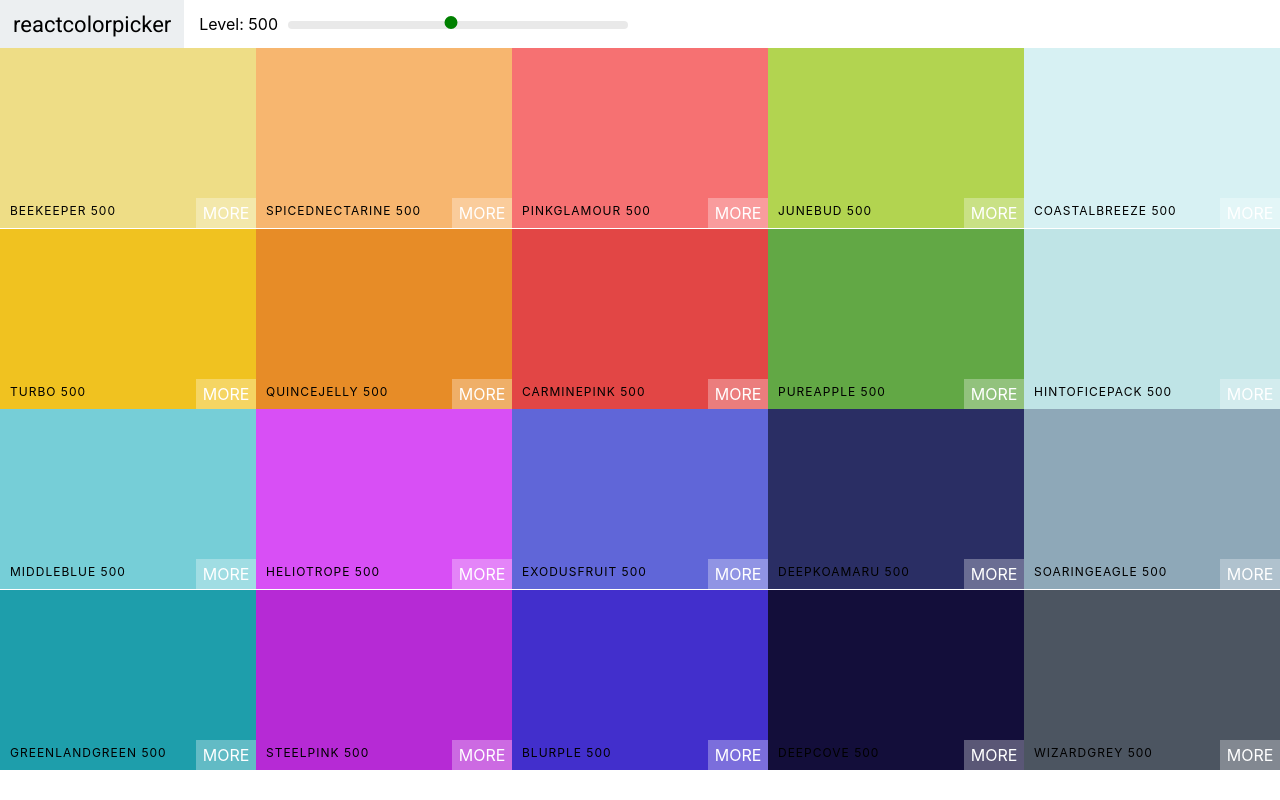
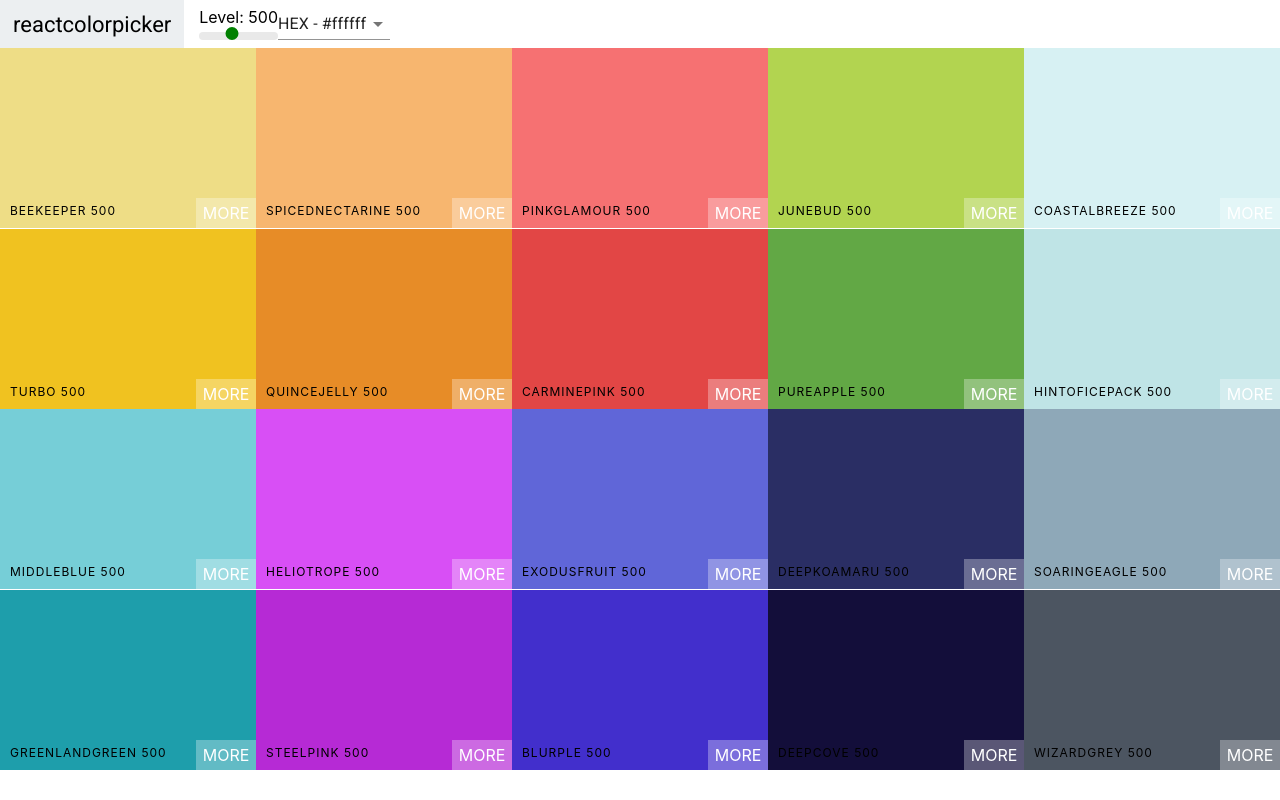
Before and after one commit to Vainakh/Colors_App, a React (Create React App) app: page / in a window 1280 px wide. Built offline with nearby package versions, Linux system fonts and the light colour scheme.

Commit message:
Add select and material ui

```diff
--- a/package.json
+++ b/package.json
@@ -3,6 +3,7 @@
   "version": "0.1.0",
   "private": true,
   "dependencies": {
+    "@material-ui/core": "^4.11.4",
     "@testing-library/jest-dom": "^5.12.0",
     "@testing-library/react": "^11.2.6",
     "@testing-library/user-event": "^12.8.3",
--- a/src/Navbar.js
+++ b/src/Navbar.js
@@ -1,11 +1,24 @@
 import React, {Component} from 'react';
+import Select from '@material-ui/core/Select';
+import MenuItem from '@material-ui/core/MenuItem';
 import 'rc-slider/assets/index.css';
 import Slider from 'rc-slider';
 import './Navbar.css';
 
 class Navbar extends Component {
+  constructor() {
+    super();
+
+    this.state = { format: "hex" };
+    this.handleChange = this.handleChange.bind(this);
+  }
+  handleChange(event) {
+    this.setState({format: event.target.value});
+    this.props.handleChange(event.target.value);
+  }
   render() {
-    const {level, changeLevel} = this.props;
+    const {level, changeLevel, handleChange} = this.props;
+    const {format} = this.state;
     return (
       <header className="Navbar">
         <div className="logo">
@@ -66,6 +79,14 @@
             />
           </div>
         </div>
+        <div className='select-container'>
+          <Select value={format}
+                  onChange={this.handleChange}>
+            <MenuItem value='hex'>HEX - #ffffff</MenuItem>
+            <MenuItem value='rgb'>RGB - rgb 255, 255, 255</MenuItem>
+            <MenuItem value='rgba'>RGBA - rgba255, 255, 255, 1.0</MenuItem>
+          </Select>
+        </div>
       </header>
     )
   }
--- a/src/Palette.css
+++ b/src/Palette.css
@@ -5,23 +5,3 @@
 .Palette-colors {
   height: 90%;
 }
-
-.slider {
-  width: 340px;
-  margin: 0 10px;
-  display: inline-block;
-}
-
-.rc-slider-handle,
-.rc-slider-handle:active,
-.rc-slider-handle:focus,
-.ri-slider-handle:hover {
-  background-color: "green";
-  outline: "none";
-  border: "2px solid green";
-  box-shadow: "none";
-  width: "13px";
-  height: "13px";
-  margin-left: "-7px";
-  margin-right: "-2px";
-}
--- a/src/Palette.js
+++ b/src/Palette.js
@@ -7,19 +7,23 @@
   constructor(props) {
     super(props);
 
-    this.state = { level: 500 };
+    this.state = { level: 500, format: "hex" };
 
     this.changeLevel = this.changeLevel.bind(this);
+    this.changeFormat = this.changeFormat.bind(this);
   }
   changeLevel(level) {
     this.setState({level});
   }
+  changeFormat(val) {
+    this.setState({ format: val });
+  }
   render() {
     const {colors} = this.props.palette;
-    const {level} = this.state;
+    const {level, format} = this.state;
     const colorBoxes = colors[level].map(color => (
       <ColorBox
-        background={color.hex}
+        background={color[format]}
         name={color.name}
       />
     ))
@@ -28,6 +32,7 @@
       <Navbar
         level={level}
         changeLevel={this.changeLevel}
+        handleChange={this.changeFormat}
       />
         {/*Navbar goes here*/}
           <div className="Palette-colors">
```
Also changed, not shown: 1 other file (tests, documents, lock files or other folders).
